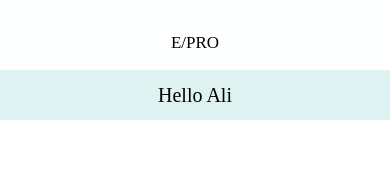
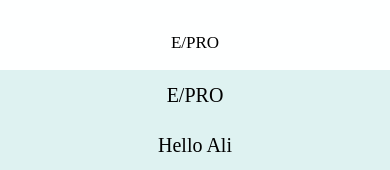
Before and after one commit to smarvez/Capstone, a React Native app: screen / in a window 390 px wide. Shown: the top 170 px of the page. Built offline with nearby package versions, Linux system fonts and the light colour scheme.

Commit message:
added topnavbar component

```diff
--- a/index.js
+++ b/index.js
@@ -3,6 +3,7 @@ import { AppRegistry, View, Text } from 'react-native';
 import Header from './src/components/header';
 import Container from './src/components/container';
 import Banner from './src/components/banner';
+import TopNav from './src/components/topnav';
 import styles from './style.js';
 
 const App = () => {
@@ -10,6 +11,7 @@ const App = () => {
   return (
     <View>
       <Header />
+      <TopNav />
       <Banner />
       <Container />
     </View>
--- /dev/null
+++ b/src/components/topnav.js
@@ -0,0 +1,29 @@
+import React from 'react';
+import { Text, View } from 'react-native';
+
+const TopNav = () => {
+
+  const {topNavStyle, topNavText} = styles;
+
+  return (
+    <View style = {styles.topNavStyle}>
+      <Text style = {styles.topNavText}>E/PRO</Text>
+    </View>
+  )
+}
+
+const styles = {
+  topNavStyle: {
+      backgroundColor: '#DEF2F1',
+      justifyContent: 'center',
+      alignItems: 'center',
+      height: 50,
+      position: 'relative',
+  },
+  topNavText:{
+    fontSize: 20,
+    fontFamily: 'DidactGothic-Regular',
+  }
+}
+
+export default TopNav;
```
